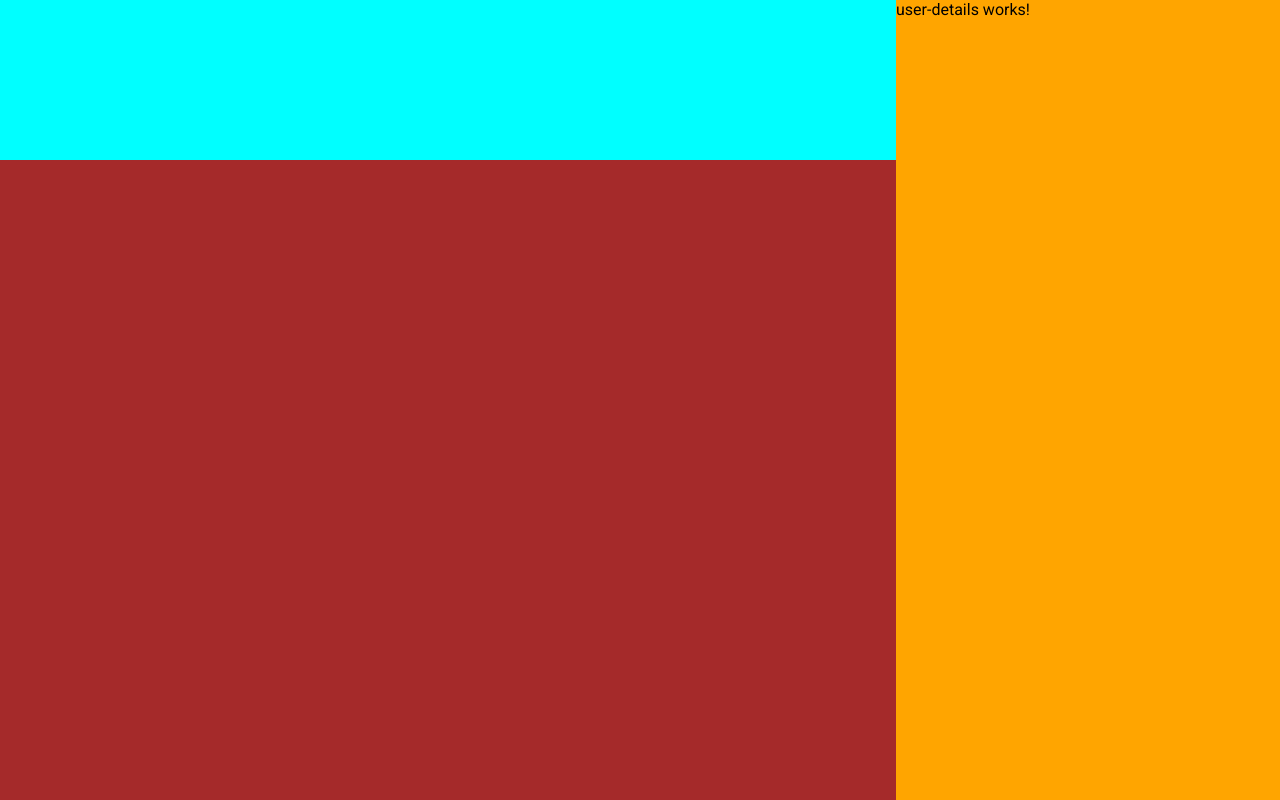
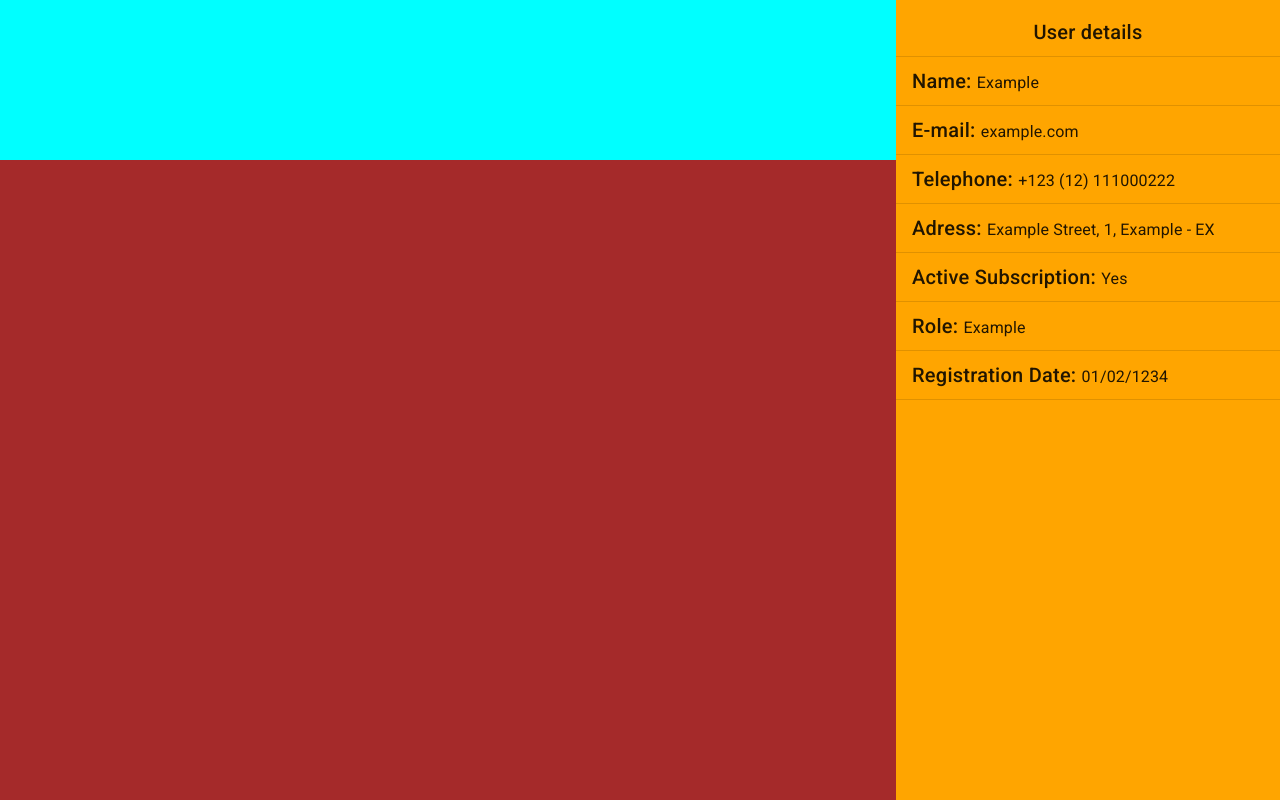
Before and after one commit to hlp-leonardo/users-filter-project-angular, an Angular app: page / in a window 1280 px wide. Built offline with nearby package versions, Linux system fonts and the light colour scheme.

Commit message:
update project

```diff
--- a/src/app/components/user-details/user-details.component.html
+++ b/src/app/components/user-details/user-details.component.html
@@ -1 +1,50 @@
-<p>user-details works!</p>
+<div class="user-details">
+    <mat-list>
+        <mat-list-item class="text-align-center">
+            <span class="mat-h2">User details</span>
+        </mat-list-item>
+        <mat-divider></mat-divider>
+
+        <mat-list-item>
+            <span class="mat-h2">Name: </span>
+            <span class="mat-h3">Example</span>
+        </mat-list-item>
+        <mat-divider></mat-divider>
+
+        <mat-list-item>
+            <span class="mat-h2">E-mail: </span>
+            <span class="mat-h3">example.com</span>
+        </mat-list-item>
+        <mat-divider></mat-divider>
+
+        <mat-list-item>
+            <span class="mat-h2">Telephone: </span>
+            <span class="mat-h3">+123 (12) 111000222</span>
+        </mat-list-item>
+        <mat-divider></mat-divider>
+
+        <mat-list-item>
+            <span class="mat-h2">Adress: </span>
+            <span class="mat-h3">Example Street, 1, Example - EX</span>
+        </mat-list-item>
+        <mat-divider></mat-divider>
+
+        <mat-list-item>
+            <span class="mat-h2">Active Subscription: </span>
+            <span class="mat-h3">Yes</span>
+        </mat-list-item>
+        <mat-divider></mat-divider>
+
+        <mat-list-item>
+            <span class="mat-h2">Role: </span>
+            <span class="mat-h3">Example</span>
+        </mat-list-item>
+        <mat-divider></mat-divider>
+
+        <mat-list-item>
+            <span class="mat-h2">Registration Date: </span>
+            <span class="mat-h3">01/02/1234</span>
+        </mat-list-item>
+        <mat-divider></mat-divider>
+    </mat-list>
+</div>
--- a/src/app/components/user-details/user-details.component.scss
+++ b/src/app/components/user-details/user-details.component.scss
@@ -0,0 +1,4 @@
+.user-details {
+    width: 100%;
+    height: 100%;
+}
--- a/src/styles.scss
+++ b/src/styles.scss
@@ -1,4 +1,4 @@
-/* You can add global styles to this file, and also import other style files */
+@import "./styles/utils/text-align-center.scss";
 
 * {
     margin: 0;
--- /dev/null
+++ b/src/styles/utils/text-align-center.scss
@@ -0,0 +1,3 @@
+.text-align-center {
+    text-align: center;
+}
```
Also changed, not shown: src/app/angula-material/angula-material.module.ts (+11 -2 lines).
